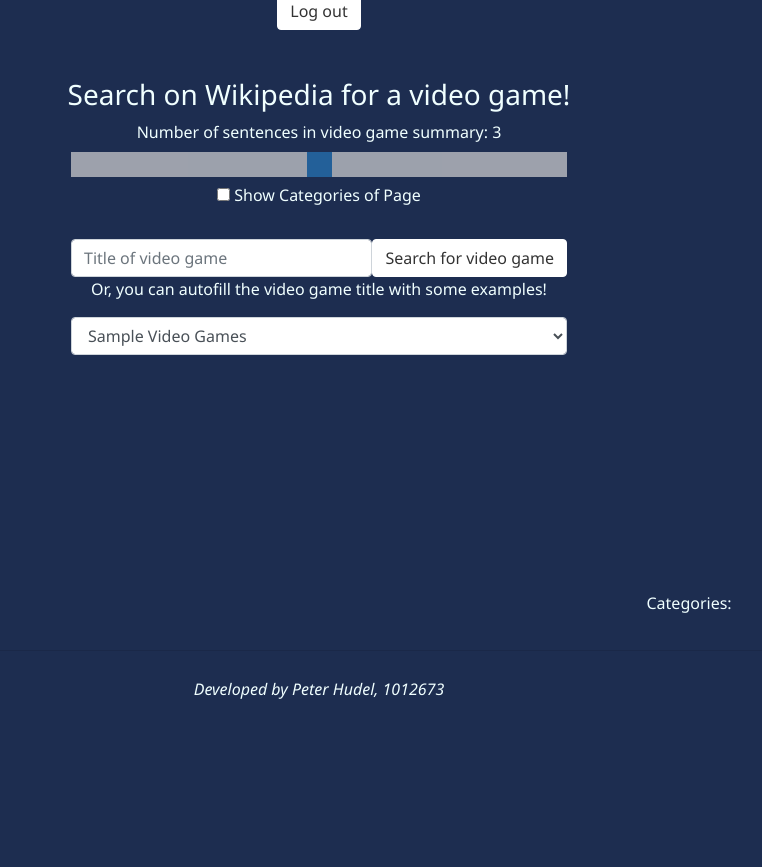
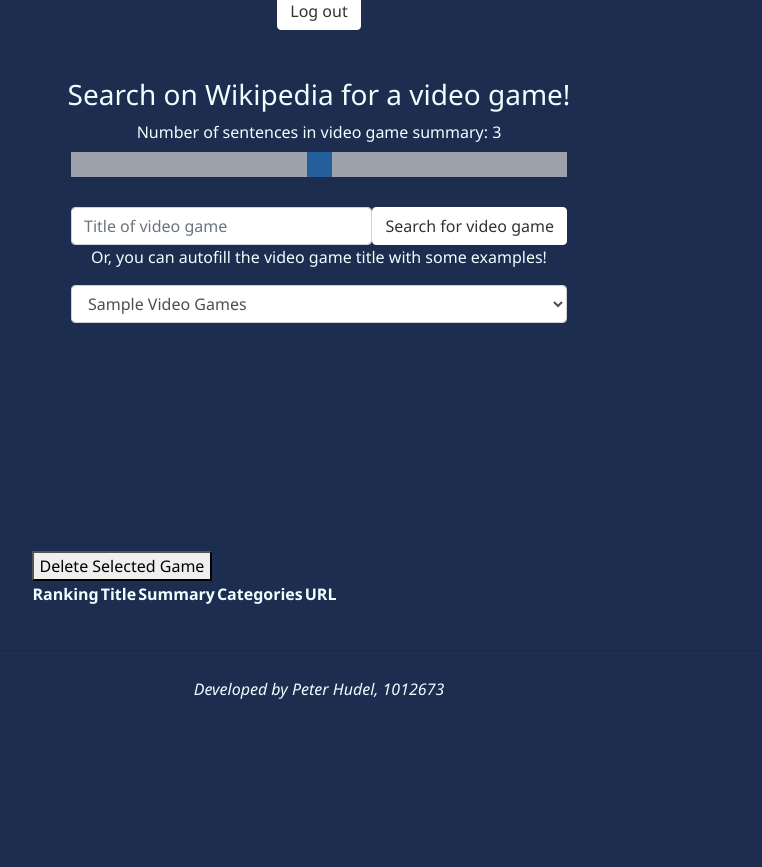
Before and after one commit to Quantaxer/Game-Backlogger, a Flask app: page / in a window 1280 px wide. Shown: the part 226-1093 px from the top of the page, without its empty margins (321-1083 px from the left). After the commit the page ends 925 px from the top, so only its background shows below. Run offline with Flask 2, Linux system fonts and the light colour scheme; lists and menus that the app fills with data are empty; some libraries are stand-ins or nearby versions.

Commit message:
Add base lab 9 stuff

```diff
--- a/app.py
+++ b/app.py
@@ -11,7 +11,7 @@ from api import *
 # CHANGE THIS EVENTUALLY ONCE NEED TO LOG IN
 alwaysLoggedIn = True
 
-try:
+"""try:
     db = MySQLdb.connect(host="dursley.socs.uoguelph.ca",
         user="phudel",
         passwd="1012673",
@@ -28,7 +28,7 @@ except:
 try:
     cur.execute("insert into users (username, password) values ('bob', '123');")
 except:
-    print("bob already exists")
+    print("bob already exists")"""
 
 
 app = Flask(__name__, static_url_path='')
@@ -164,7 +164,6 @@ def deleteObject():
 def searchTheWiki():
     queryTitle = request.form['title']
     numSentences = request.form['sentences']
-    displayCategories = request.form['showCategories']
     summary = ""
     image = ""
     status = ""
@@ -175,12 +174,10 @@ def searchTheWiki():
         if (isVideoGame(title)):
             summary = getPageSummary(title, numSentences)
             image = getPageImage(title)
+            url = getURL(title)
             status="Success"
-            if displayCategories == "true":
-                categories = getCategories(title)
-                return jsonify(summary=summary, image=image, status=status, categories=categories)
-            else:
-                return jsonify(summary=summary, image=image, status=status, categories={})
+            categories = getCategories(title)
+            return jsonify(title=title, summary=summary, image=image, status=status, categories=categories, url=url)
         else:
             status = "ERROR: That is not a video game! (If it is, please add `(video game)` to the end of the title"
     except Exception as e:
--- a/static/js/init.js
+++ b/static/js/init.js
@@ -1,3 +1,32 @@
+gameList = []
+
+function updateTable() {
+    tempGameList = [];
+    let i = 1;
+    $('#gameTable').find("tr:gt(0)").remove();
+    gameList.forEach(function(game) {
+
+        game = game.data;
+        if (tempGameList.indexOf(game.title) === -1) {
+            tempGameList.push(game.title);
+            $('#gameTable').append(
+                `<tr>
+                    <td>${i}</td>
+                    <td>${game.title}</td>
+                    <td>${game.summary}</td>
+                    <td>${game.categories}</td>
+                    <td><a href="${game.url}">Wikipedia Article</a></td>
+                </tr>`
+            );
+
+            i++;
+        }
+        else {
+            $('#wikiResults').html("That game is already in your list!");
+        }
+    });
+}
+
 $(document).ready(function () {
     console.log("Peter Hudel, 1012673");
 
@@ -123,27 +152,52 @@ $(document).ready(function () {
         event.preventDefault();
         $.ajax({
             type: 'POST',
-            data: {title: $('#wikiTitle').val(), sentences: $('#numSentenceSummary').val(), showCategories: $('#showCategories').prop('checked')},
+            data: {title: $('#wikiTitle').val(), sentences: $('#numSentenceSummary').val()},
             url: '/searchTheWiki',
             success: function (data) {
                 let categoryString = "";
                 let i = 0;
-                $("#wiki-image").attr("src",data.image);
-                $("#wikiSummary").text(data.summary);
-                $('#wikiResults').html(data.status);
                 if (Object.entries(data.categories).length > 0) {
                     for (let category of data.categories) {
                         categoryString = categoryString + category['title'].split("Category:")[1] + ', ';
-                        if (i > 10) {
+                        if (i > 5) {
                             break;
                         }
                         i++;
                     }
                 }
-                $('#categories').html(categoryString);
+                data.categories = categoryString;
+                gameList.push({data});
+                updateTable();
             }
         });
     })
+
+    $(document).on("click", "#gameTable tr td", function(e) {
+        let row = $(this).closest("tr");
+        let title = row.find("td:eq(1)").text();
+        gameList.forEach(function(game) {
+
+            game = game.data;
+            if (title === game.title) {
+                $("#wiki-image").attr("src", game.image);
+                $('#selectedGame').html(game.title);
+
+            }
+        });
+    });
+
+    $('#deleteSelected').click(function() {
+        let title = $('#selectedGame').text();
+
+        gameList = gameList.filter(function( obj ) {
+            return obj.data.title !== title;
+        });
+
+        updateTable();
+        $("#wiki-image").attr("src", "");
+        $('#selectedGame').html("");
+    });
 
     $('#sampleGames').change(function() {
         $('#wikiTitle').val($('#sampleGames').val());
--- a/templates/index.html
+++ b/templates/index.html
@@ -95,8 +95,6 @@
 					<div class="slidecontainer">
 						<label id="sliderOutput" for="numSentenceSummary"></label>
 						<input type="range" min="1" max="5" value="3" class="slider" id="numSentenceSummary">
-						<input type="checkbox" id="showCategories">
-  						<label for="showCategories">Show Categories of Page</label><br>
 					</div>
 					<br>
 					<div style="display:flex; flex-direction: row;">
@@ -119,22 +117,25 @@
 			<div id="wikiResults"></div>
 		</div>
 		<div class="row">
-			<div class="column side" style="padding-left: 30px;"></div>
+			<div class="column side" style="padding-left: 30px;">
+				<img id="wiki-image" src="" />
+				<h3 id="selectedGame"></h3>
+			</div>
 			<div class="column middle">
-
-				<div class="gridRow">
-					<div class="gridColumn">
-						<img id="wiki-image" src="" />
-					</div>
-					<div class="gridColumn">
-						<p id="wikiSummary"></p>
-					</div>
+				<div id = "tableDiv">
+					<button id="deleteSelected">Delete Selected Game</button>
+					<table id = 'gameTable'>
+						<tr>
+							<th>Ranking</th>
+							<th>Title</th>
+							<th>Summary</th>
+							<th>Categories</th>
+							<th>URL</th>
+						</tr>
+					</table>
 				</div>
 			</div>
-			<div class="column side">
-				<p>Categories: </p>
-				<p id="categories"></p>
-			</div>
+			<div class="column side"></div>
 		</div>
 		{% endif %}
 
```
Also changed, not shown: api.py (+11 -0 lines).
